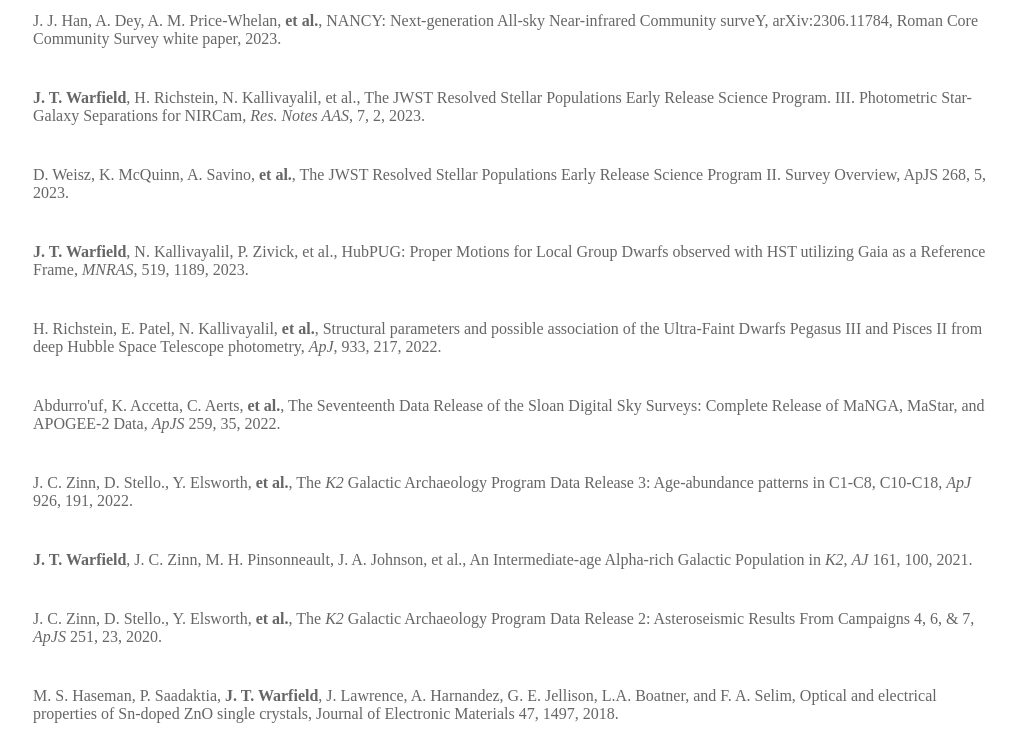
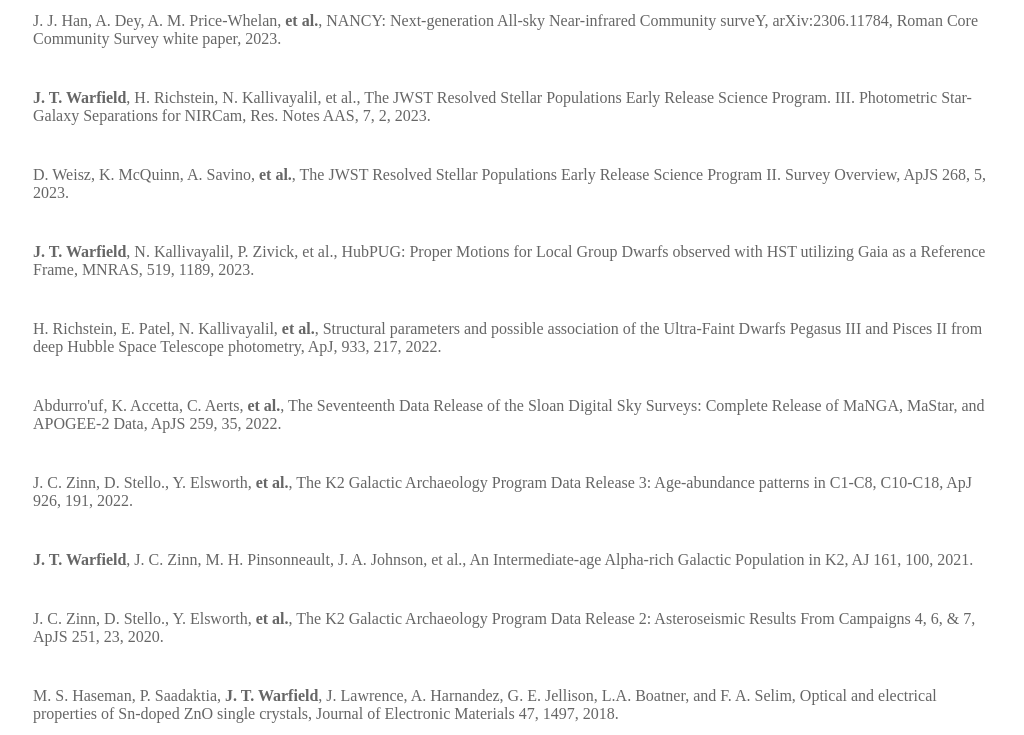
Before and after one commit to jackwarfield/jackwarfield.github.io, a Jekyll site: the page built from research/index.html, in a window 1280 px wide. Shown: the part 621-1356 px from the top of the page, without its empty margins (127-1151 px from the left). Built offline with Jekyll 4.4.1, drawn with Linux system fonts in a browser that asks for light colours.

Commit message:
no italics

```diff
--- a/research/index.html
+++ b/research/index.html
@@ -12,14 +12,14 @@
     <pre>&#9;</pre><a href='https://ui.adsabs.harvard.edu/abs/2024ApJ...961...16M/abstract'>K. McQuinn, M. Newman, A. Savino, <b>et al.</b>, The JWST Resolved Stellar Populations Early Release Science Program. IV. The Star Formation History of the Local Group Galaxy WLM, ApJ 961, 16, 2024.</a><br>
     <pre>&#9;</pre><a href='https://ui.adsabs.harvard.edu/abs/2023arXiv231116397J/abstract'>C. Jennings, A. Savino, D. Weisz, <b>et al.</b>, The Hubble Space Telescope Survey of M31 Satellite Galaxies. III. Calibrating the Horizontal Branch as an Age Indicator for Nearby Galaxies, arXiv:2311.16397, Submitted to AJ, 2023.</a><br>
     <pre>&#9;</pre><a href='https://ui.adsabs.harvard.edu/abs/2023arXiv230611784H/abstract'>J. J. Han, A. Dey, A. M. Price-Whelan, <b>et al.</b>, NANCY: Next-generation All-sky Near-infrared Community surveY, arXiv:2306.11784, Roman Core Community Survey white paper, 2023.</a><br>
-    <pre>&#9;</pre><a href='https://ui.adsabs.harvard.edu/abs/2023arXiv230107218W/abstract'><b>J. T. Warfield</b>, H. Richstein, N. Kallivayalil, et al., The JWST Resolved Stellar Populations Early Release Science Program. III. Photometric Star-Galaxy Separations for NIRCam, <i>Res. Notes AAS</i>, 7, 2, 2023.</a><br>
+    <pre>&#9;</pre><a href='https://ui.adsabs.harvard.edu/abs/2023arXiv230107218W/abstract'><b>J. T. Warfield</b>, H. Richstein, N. Kallivayalil, et al., The JWST Resolved Stellar Populations Early Release Science Program. III. Photometric Star-Galaxy Separations for NIRCam, Res. Notes AAS, 7, 2, 2023.</a><br>
     <pre>&#9;</pre><a href='https://ui.adsabs.harvard.edu/abs/2023arXiv230104659W/abstract'>D. Weisz, K. McQuinn, A. Savino, <b>et al.</b>, The JWST Resolved Stellar Populations Early Release Science Program II. Survey Overview, ApJS 268, 5, 2023.</a><br>
-    <pre>&#9;</pre><a href='https://ui.adsabs.harvard.edu/abs/2023MNRAS.519.1189W/abstract'><b>J. T. Warfield</b>, N. Kallivayalil, P. Zivick, et al., HubPUG: Proper Motions for Local Group Dwarfs observed with HST utilizing Gaia as a Reference Frame, <i>MNRAS</i>, 519, 1189, 2023.</a><br>
-    <pre>&#9;</pre><a href='https://ui.adsabs.harvard.edu/abs/2022ApJ...933..217R/abstract'>H. Richstein, E. Patel, N. Kallivayalil, <b>et al.</b>, Structural parameters and possible association of the Ultra-Faint Dwarfs Pegasus III and Pisces II from deep Hubble Space Telescope photometry, <i>ApJ</i>, 933, 217, 2022.</a><br>
-    <pre>&#9;</pre><a href='https://ui.adsabs.harvard.edu/abs/2022ApJS..259...35A/abstract'>Abdurro'uf, K. Accetta, C. Aerts, <b>et al.</b>, The Seventeenth Data Release of the Sloan Digital Sky Surveys: Complete Release of MaNGA, MaStar, and APOGEE-2 Data, <i>ApJS</i> 259, 35, 2022.</a><br>
-    <pre>&#9;</pre><a href='https://ui.adsabs.harvard.edu/abs/2022ApJ...926..191Z/abstract'>J. C. Zinn, D. Stello., Y. Elsworth, <b>et al.</b>, The <i>K2</i> Galactic Archaeology Program Data Release 3: Age-abundance patterns in C1-C8, C10-C18, <i>ApJ</i> 926, 191, 2022.</a><br>
-    <pre>&#9;</pre><a href='https://ui.adsabs.harvard.edu/abs/2021AJ....161..100W/abstract'><b> J. T. Warfield</b>, J. C. Zinn, M. H. Pinsonneault, J. A. Johnson, et al., An Intermediate-age Alpha-rich Galactic Population in <i>K2</i>, <i>AJ</i> 161, 100, 2021.</a><br>
-    <pre>&#9;</pre><a href='https://ui.adsabs.harvard.edu/abs/2020ApJS..251...23Z/abstract'>J. C. Zinn, D. Stello., Y. Elsworth, <b>et al.</b>, The <i>K2</i> Galactic Archaeology Program Data Release 2: Asteroseismic Results From Campaigns 4, 6, &amp; 7, <i>ApJS</i> 251, 23, 2020.</a><br>
+    <pre>&#9;</pre><a href='https://ui.adsabs.harvard.edu/abs/2023MNRAS.519.1189W/abstract'><b>J. T. Warfield</b>, N. Kallivayalil, P. Zivick, et al., HubPUG: Proper Motions for Local Group Dwarfs observed with HST utilizing Gaia as a Reference Frame, MNRAS, 519, 1189, 2023.</a><br>
+    <pre>&#9;</pre><a href='https://ui.adsabs.harvard.edu/abs/2022ApJ...933..217R/abstract'>H. Richstein, E. Patel, N. Kallivayalil, <b>et al.</b>, Structural parameters and possible association of the Ultra-Faint Dwarfs Pegasus III and Pisces II from deep Hubble Space Telescope photometry, ApJ, 933, 217, 2022.</a><br>
+    <pre>&#9;</pre><a href='https://ui.adsabs.harvard.edu/abs/2022ApJS..259...35A/abstract'>Abdurro'uf, K. Accetta, C. Aerts, <b>et al.</b>, The Seventeenth Data Release of the Sloan Digital Sky Surveys: Complete Release of MaNGA, MaStar, and APOGEE-2 Data, ApJS 259, 35, 2022.</a><br>
+    <pre>&#9;</pre><a href='https://ui.adsabs.harvard.edu/abs/2022ApJ...926..191Z/abstract'>J. C. Zinn, D. Stello., Y. Elsworth, <b>et al.</b>, The K2 Galactic Archaeology Program Data Release 3: Age-abundance patterns in C1-C8, C10-C18, ApJ 926, 191, 2022.</a><br>
+    <pre>&#9;</pre><a href='https://ui.adsabs.harvard.edu/abs/2021AJ....161..100W/abstract'><b> J. T. Warfield</b>, J. C. Zinn, M. H. Pinsonneault, J. A. Johnson, et al., An Intermediate-age Alpha-rich Galactic Population in K2, AJ 161, 100, 2021.</a><br>
+    <pre>&#9;</pre><a href='https://ui.adsabs.harvard.edu/abs/2020ApJS..251...23Z/abstract'>J. C. Zinn, D. Stello., Y. Elsworth, <b>et al.</b>, The K2 Galactic Archaeology Program Data Release 2: Asteroseismic Results From Campaigns 4, 6, &amp; 7, ApJS 251, 23, 2020.</a><br>
     <pre>&#9;</pre><a href='https://ui.adsabs.harvard.edu/abs/2018JEMat..47.1497H/abstract'>M. S. Haseman, P. Saadaktia, <b>J. T. Warfield</b>, J. Lawrence, A. Harnandez, G. E. Jellison, L.A. Boatner, and F. A. Selim, Optical and electrical properties of Sn-doped ZnO single crystals, Journal of Electronic Materials 47, 1497, 2018.</a>
 	</p>
 </div><!-- /.blurb -->
```
